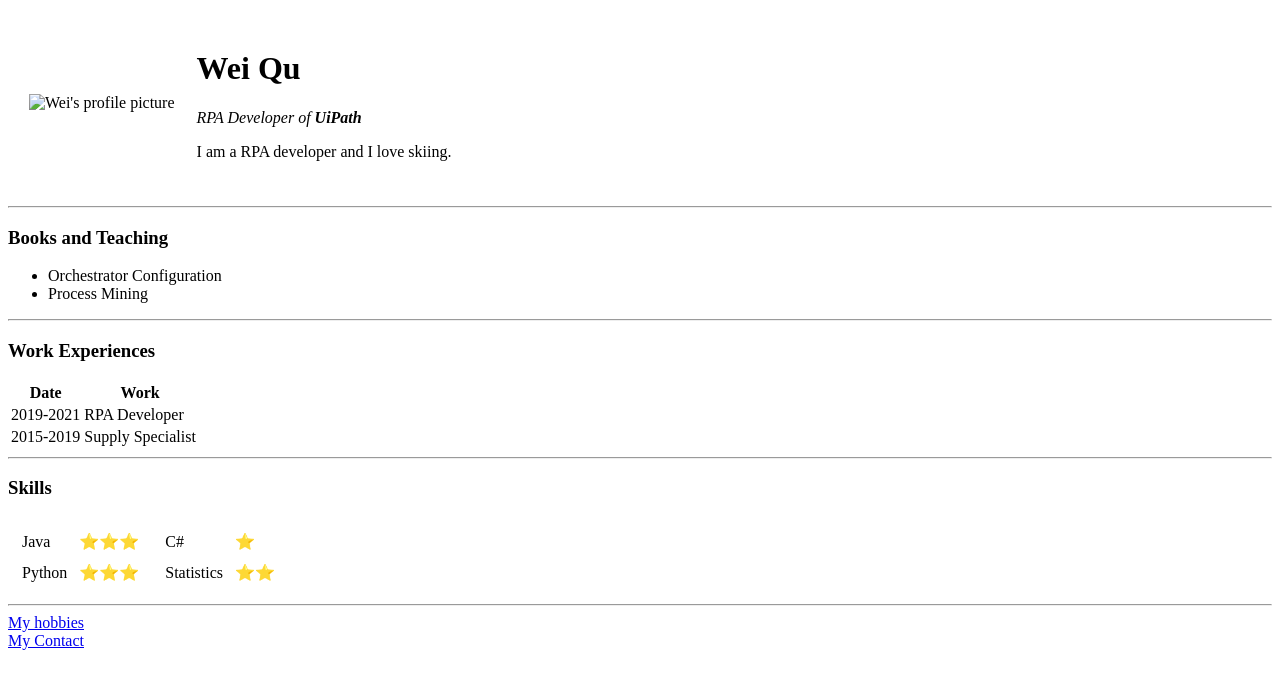
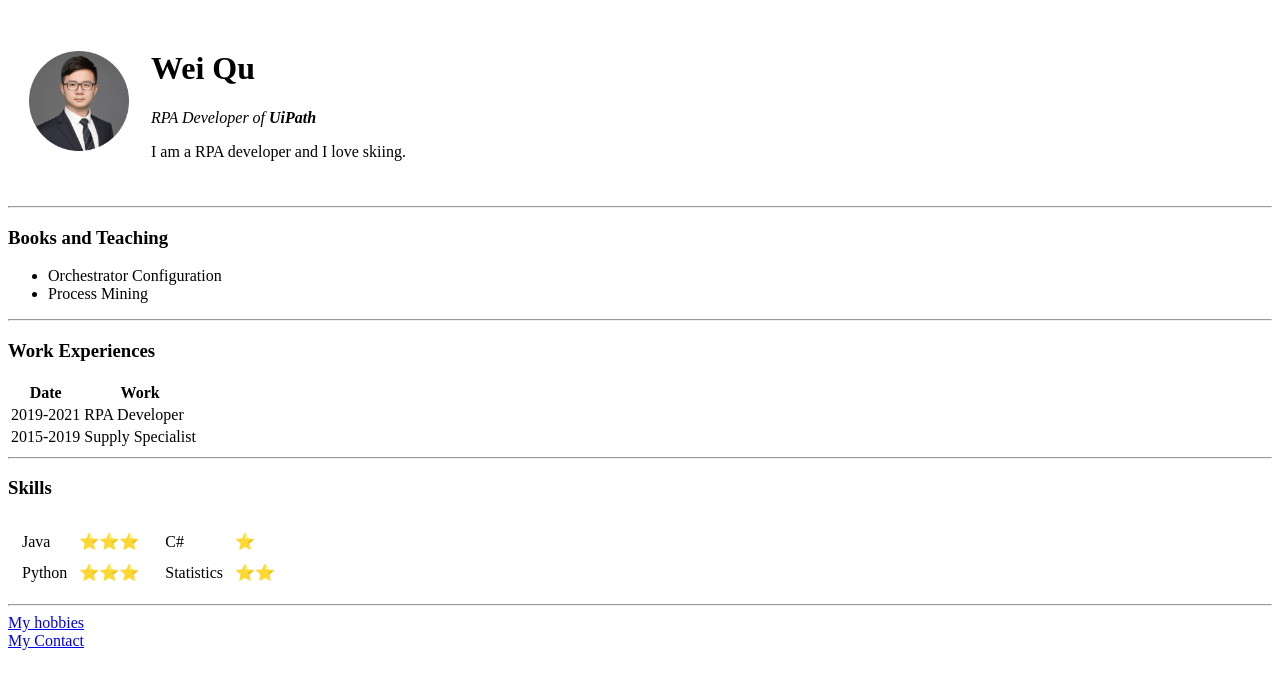
Before and after one commit to quwei1989/cv, a plain HTML site: page index.html in a window 1280 px wide. Drawn offline with Linux system fonts and the light colour scheme.

Commit message:
Update index.html, change the path of the profile picture

```diff
--- a/index.html
+++ b/index.html
@@ -9,7 +9,7 @@
 <body>
   <table cellspacing="20">
     <tr>
-      <td><img src="images/circle-profile.png" alt="Wei's profile picture" height='100px'></td>
+      <td><img src="circle-profile.png" alt="Wei's profile picture" height='100px'></td>
       <td>
         <h1>Wei Qu</h1>
         <p><em>RPA Developer of <strong>UiPath</strong></strong></em></p>
```
